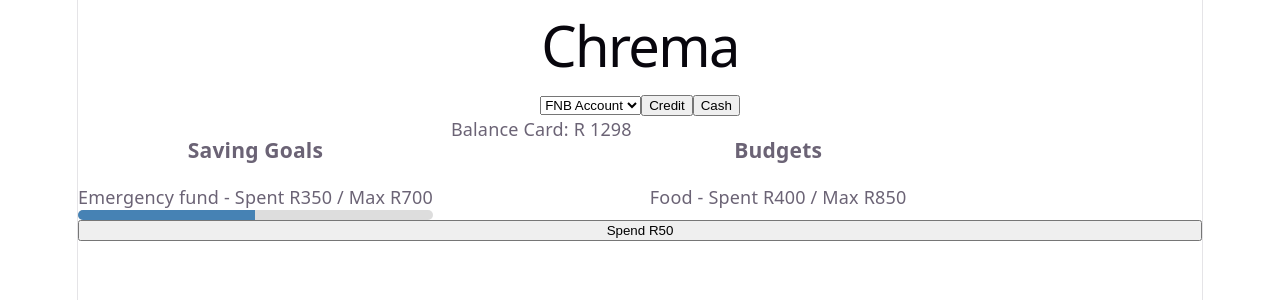
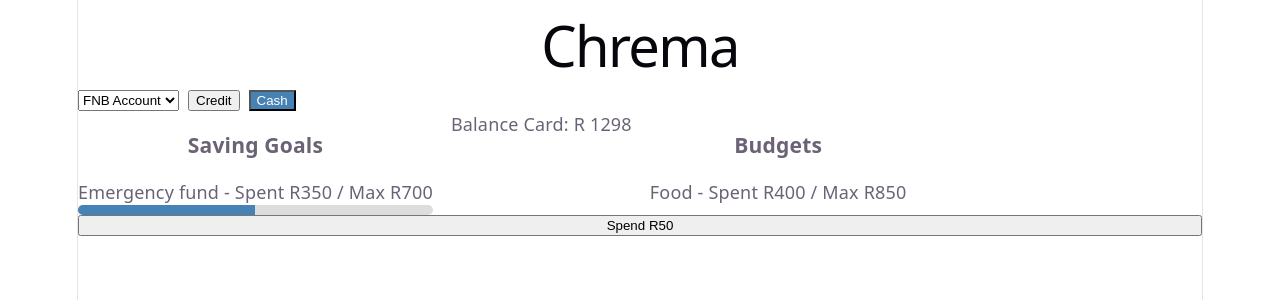
Before and after one commit to EricMoreland/Chrema_Phase_2, a React (Vite) app: page / in a window 1280 px wide. Shown: the top 300 px of the page. Built offline with nearby package versions, Linux system fonts and the light colour scheme.

Commit message:
Create selected state rules and css for Cash and Credit buttons

```diff
--- a/src/App.css
+++ b/src/App.css
@@ -15,3 +15,13 @@
   background: steelblue;
   height: 100%; /*Makes the progress in the bar the height of the Progress Bar Div*/
 }
+
+.account_bar {
+  display: flex;
+  gap: 0.5rem;
+}
+
+.active {
+  background: steelblue;
+  color: white;
+}
--- a/src/components/AccountBar.jsx
+++ b/src/components/AccountBar.jsx
@@ -9,11 +9,17 @@ function AccountBar() {
                 <option>FNB Account</option>
             </select>
 
-            <button>
+            <button
+                className={selectedType === 'credit' ? 'active' : ''}
+                onClick={() => setSelectedType('credit')}
+            > {/*If this button matches current state, give it class name "active" */}
                 Credit
             </button>
 
-            <button>
+            <button
+                className={selectedType === 'cash' ? 'active' : ''}
+                onClick={() => setSelectedType('cash')}
+            >
                 Cash
             </button>
         </div>
```
